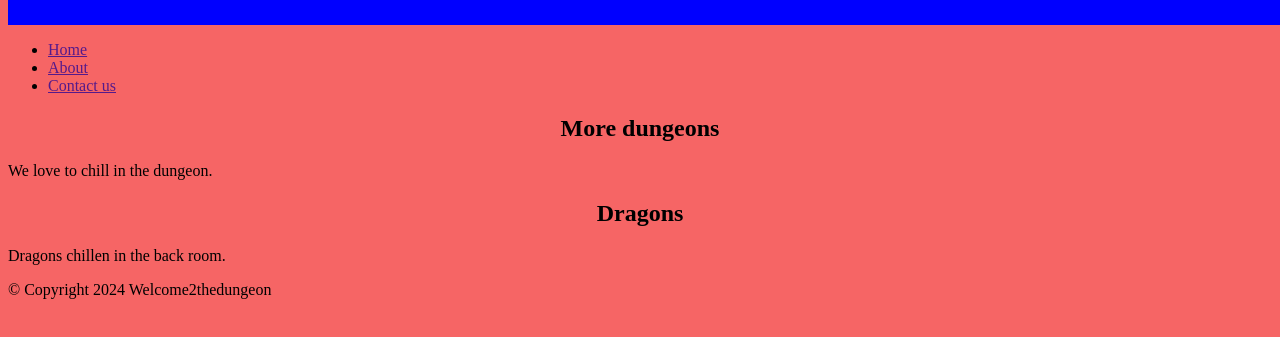
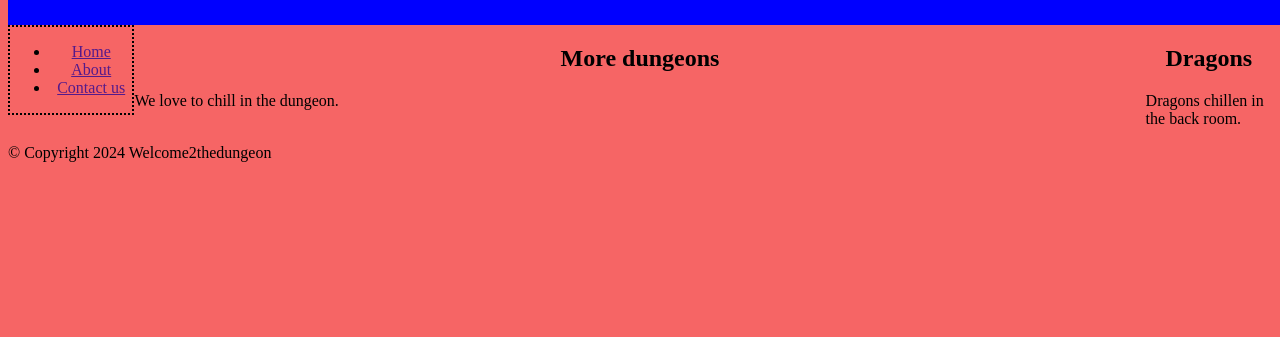
Before and after one commit to Jovonijohnson/COMP001B.LectureActivity3, a plain HTML site: page index.html in a window 1280 px wide. Shown: the part 113-450 px from the top of the page. Drawn offline with Linux system fonts and the light colour scheme.

Commit message:
adjusted 3 columns

```diff
--- a/main.css
+++ b/main.css
@@ -24,3 +24,23 @@ header {
 h2{
     text-align: center;
 }
+
+nav{
+    text-align: center;
+    box-sizing: border-box;
+    border: 2px dotted black;
+    width: 10%;
+    float: left;
+}
+
+section{
+    border: 3 solid blue;
+    width: 80%;
+    float: left;
+}
+article{
+border: 4 solid white;
+    width: 10%;
+    float: left;
+}
+/* adjusted 3 columns */
```
